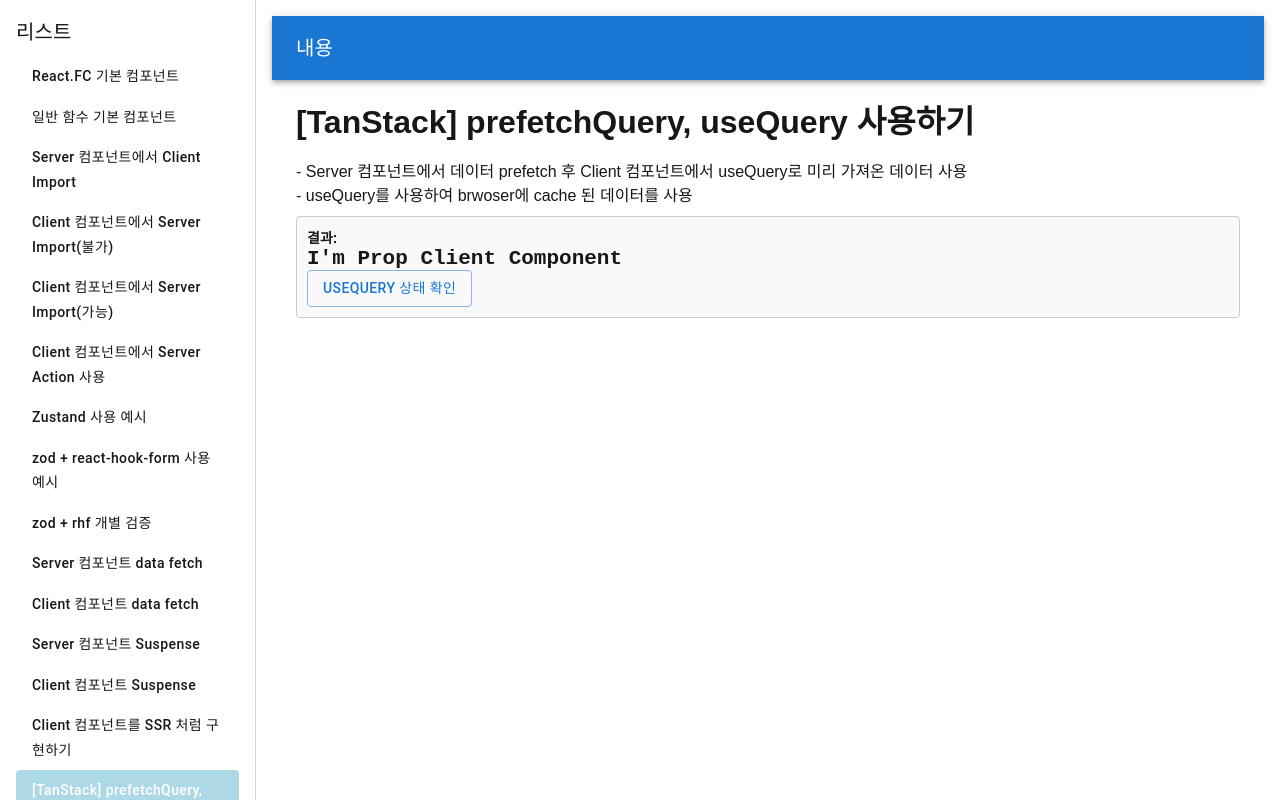
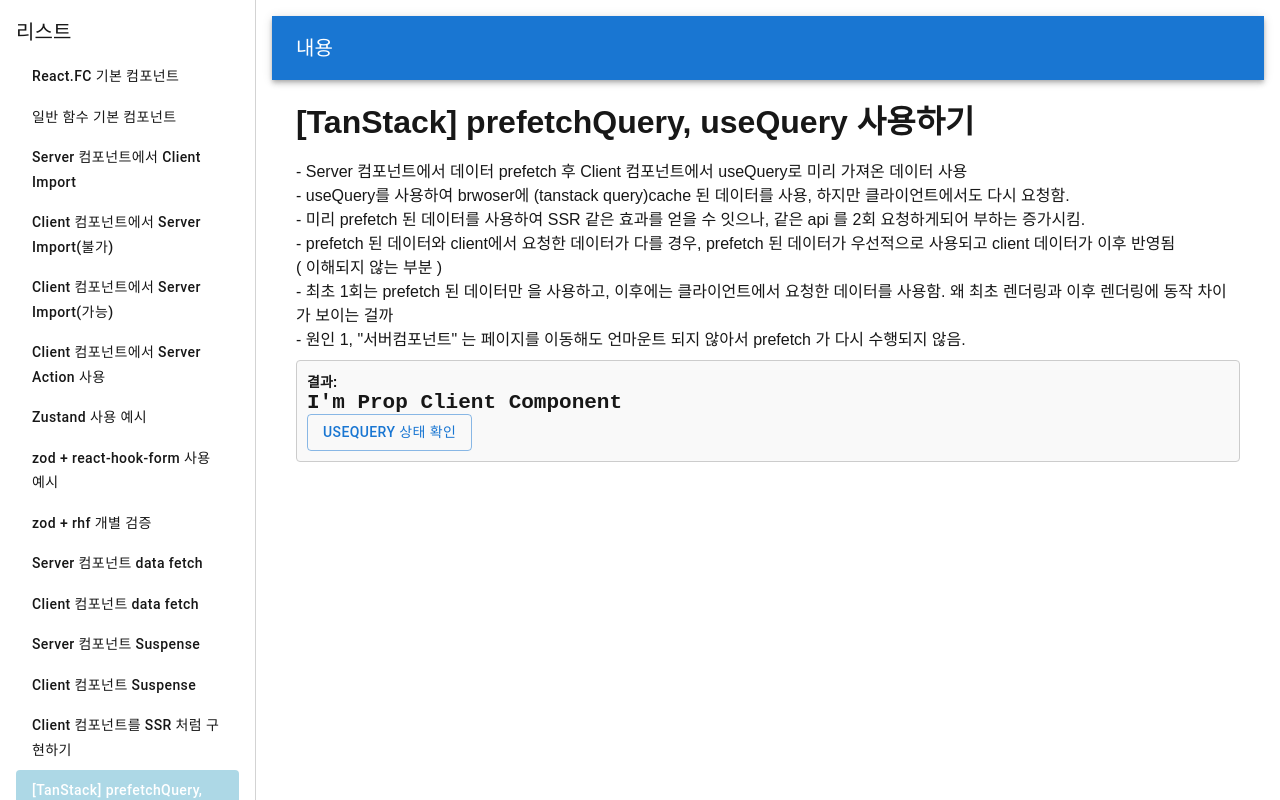
Before and after one commit to AnSungHyun/react-next-snippets, a Next.js app: page /snippets/15 in a window 1280 px wide. Built offline with nearby package versions, Linux system fonts and the light colour scheme; no server answers.

Commit message:
Enhance API calls with logging, update product limit to 3, and adjust stale and gc times for improved data fetching

```diff
--- a/src/app/(pages)/snippets/15/UseQueryClientComponent.tsx
+++ b/src/app/(pages)/snippets/15/UseQueryClientComponent.tsx
@@ -4,14 +4,15 @@ import React from "react";
 import {getClientProductsApi, ProductResponse} from "@/app/_api/ClientGetProduct";
 import {useQuery} from "@tanstack/react-query";
 import Button from "@mui/material/Button";
+import {getServerProductsApi} from "@/app/_api/ServerGetProduct";
 
 const UseQueryClientComponent: React.FC = () => {
 
   const {data: productResponse, status, fetchStatus, } = useQuery<ProductResponse>({
     queryKey: ["products", "server"],
-    queryFn: () => getClientProductsApi(),
-    staleTime: 3000,
-    gcTime: 3000,
+    queryFn: () => getServerProductsApi(),
+    staleTime: 6000,
+    // gcTime: 6000,
   });
 
   const handleButtonClick = () => {
--- a/src/app/(pages)/snippets/15/page.tsx
+++ b/src/app/(pages)/snippets/15/page.tsx
@@ -12,8 +12,8 @@ const TestPage15: React.FC = async () => {
   await queryClient.prefetchQuery<ProductResponse>({
     queryKey: ["products", "server"],
     queryFn: () => getServerProductsApi(),
-    staleTime: 3000,
-    gcTime: 500
+    staleTime: 10000,
+    gcTime: 10000
   });
 
   return (
@@ -23,7 +23,22 @@ const TestPage15: React.FC = async () => {
           - Server 컴포넌트에서 데이터 prefetch 후 Client 컴포넌트에서 useQuery로 미리 가져온 데이터 사용
         </p>
         <p>
-          - useQuery를 사용하여 brwoser에 cache 된 데이터를 사용
+          - useQuery를 사용하여 brwoser에 (tanstack query)cache 된 데이터를 사용, 하지만 클라이언트에서도 다시 요청함.
+        </p>
+        <p>
+          - 미리 prefetch 된 데이터를 사용하여 SSR 같은 효과를 얻을 수 잇으나, 같은 api 를 2회 요청하게되어 부하는 증가시킴.
+        </p>
+        <p>
+          - prefetch 된 데이터와 client에서 요청한 데이터가 다를 경우, prefetch 된 데이터가 우선적으로 사용되고 client 데이터가 이후 반영됨
+        </p>
+        <p>
+          ( 이해되지 않는 부분 )
+        </p>
+        <p>
+          - 최초 1회는 prefetch 된 데이터만 을 사용하고, 이후에는 클라이언트에서 요청한 데이터를 사용함. 왜 최초 렌더링과 이후 렌더링에 동작 차이가 보이는 걸까
+        </p>
+        <p>
+          - 원인 1, "서버컴포넌트" 는 페이지를 이동해도 언마운트 되지 않아서 prefetch 가 다시 수행되지 않음.
         </p>
         <ResultBlock>
           <Suspense fallback={<Loading/>}>
--- a/src/app/_api/ClientGetProduct.ts
+++ b/src/app/_api/ClientGetProduct.ts
@@ -54,5 +54,5 @@ export interface ProductResponse {
 }
 
 export const getClientProductsApi = (): Promise<ProductResponse> => {
-  return clientAxios.get({url: '/test/products?limit=2&delay=2000',})
+  return clientAxios.get({url: '/test/products?limit=3&delay=2000',})
 }
--- a/src/app/_config/axios/clientAxios.ts
+++ b/src/app/_config/axios/clientAxios.ts
@@ -64,6 +64,7 @@ const service: AxiosInstance = axios.create({
 // Request Interceptor
 service.interceptors.request.use(
   (config: InternalAxiosRequestConfig) => {
+    console.info("clientAxios url : " + config.url);
     if (
       config.method === "post" &&
       config.headers?.["Content-Type"] === "application/x-www-form-urlencoded"
--- a/src/app/_config/axios/serverAxios.ts
+++ b/src/app/_config/axios/serverAxios.ts
@@ -64,6 +64,7 @@ const service: AxiosInstance = axios.create({
 // Request Interceptor
 service.interceptors.request.use(
   (config: InternalAxiosRequestConfig) => {
+    console.info("serverAxios url : " + config.url);
     if (
       config.method === "post" &&
       config.headers?.["Content-Type"] === "application/x-www-form-urlencoded"
--- a/src/app/_provider/RQProvider.tsx
+++ b/src/app/_provider/RQProvider.tsx
@@ -18,6 +18,7 @@ function RQProvider({children}: Props) {
           refetchOnReconnect: false, // 네트워크 재연결 시 다시 요청 여부
           retry: false, // 재시도 여부
           // staleTime: 10 * 1000,
+          // gcTime: 10000
         },
       },
     })
```
